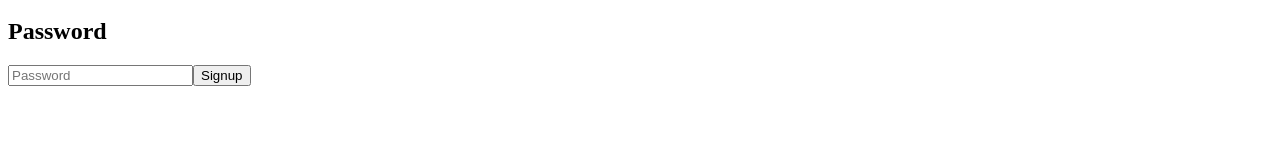
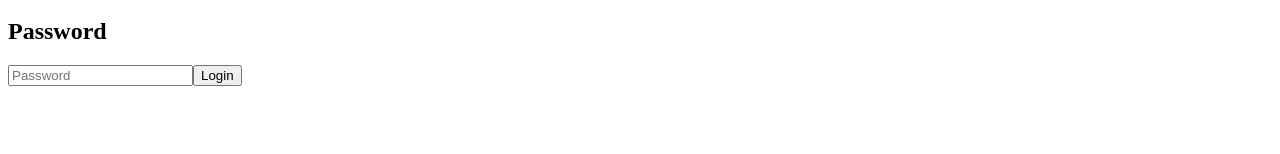
Before and after one commit to WictorSundstrom/MERN-Chat-Group, a React (Create React App) app in the folder frontend-react/: page /login in a window 1280 px wide. Shown: the part 146-300 px from the top of the page. Built offline with nearby package versions, Linux system fonts and the light colour scheme.

Commit message:
Button text login

```diff
--- a/frontend-react/src/Components/Login.js
+++ b/frontend-react/src/Components/Login.js
@@ -71,7 +71,7 @@ class Login extends Component {
                     <input
                         id="formSubmit"
                         type="submit"
-                        value="Signup"
+                        value="Login"
                         onSubmit={e => {e.preventDefault()
                             }
                         }
```
